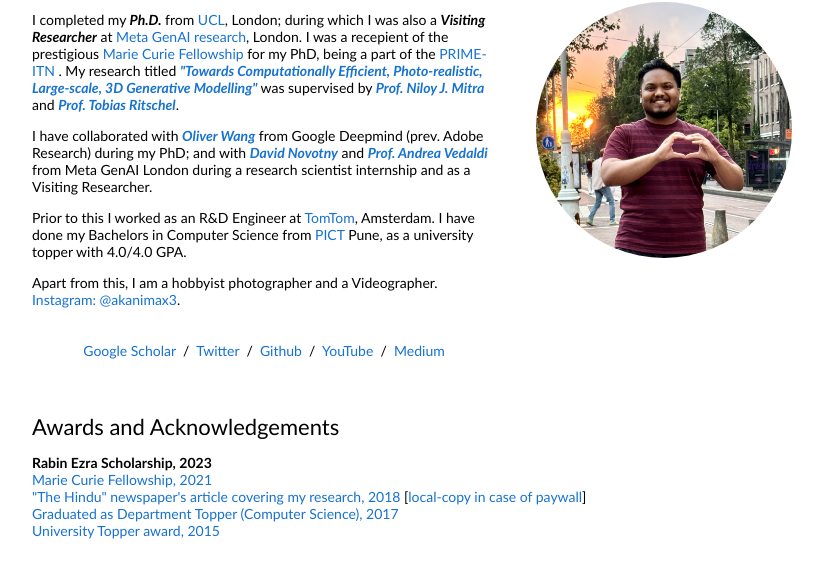
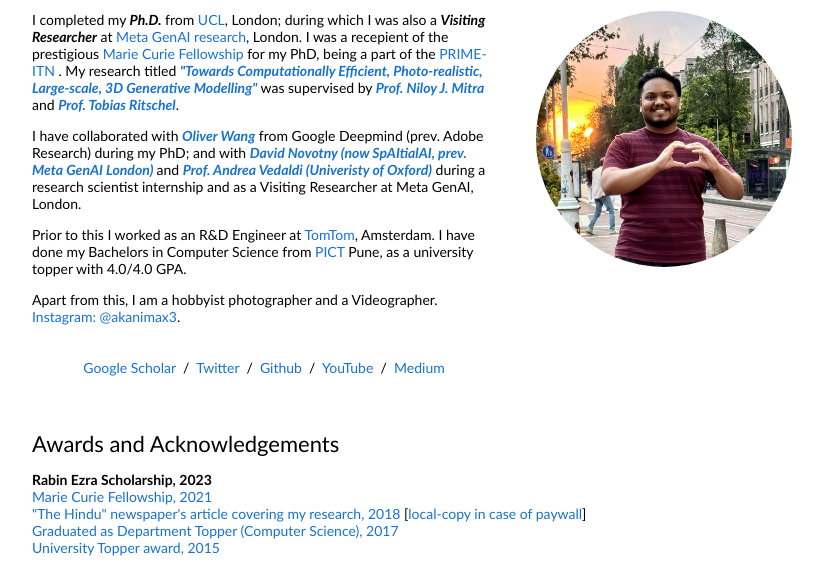
Before and after one commit to akanimax/akanimax.github.io, a plain HTML site: page index.html in a window 1280 px wide. Shown: the part 138-708 px from the top of the page, without its empty margins (228-1051 px from the left). Drawn offline with Linux system fonts and the light colour scheme.

Commit message:
Update index.html

```diff
--- a/index.html
+++ b/index.html
@@ -59,10 +59,10 @@
                   <p>
                     I have collaborated with <b><em><a href="http://www.oliverwang.info" target="_blank">Oliver
                           Wang</a></em></b> from Google Deepmind (prev. Adobe Research) during my PhD; and with <b><em><a
-                          href="https://d-novotny.github.io/" target="_blank">David Novotny</a></em></b> and <b><em><a
-                          href="https://www.robots.ox.ac.uk/~vedaldi/" target="_blank">Prof. Andrea Vedaldi</a></em></b>
-                    from Meta GenAI London during a research scientist
-                    internship and as a Visiting Researcher.
+                          href="https://d-novotny.github.io/" target="_blank">David Novotny (now SpAItialAI, prev. Meta GenAI London) </a></em></b> and <b><em><a
+                          href="https://www.robots.ox.ac.uk/~vedaldi/" target="_blank">Prof. Andrea Vedaldi (Univeristy of Oxford)</a></em></b>
+                    during a research scientist
+                    internship and as a Visiting Researcher at Meta GenAI, London.
                   </p>
 
                   <p>
```
